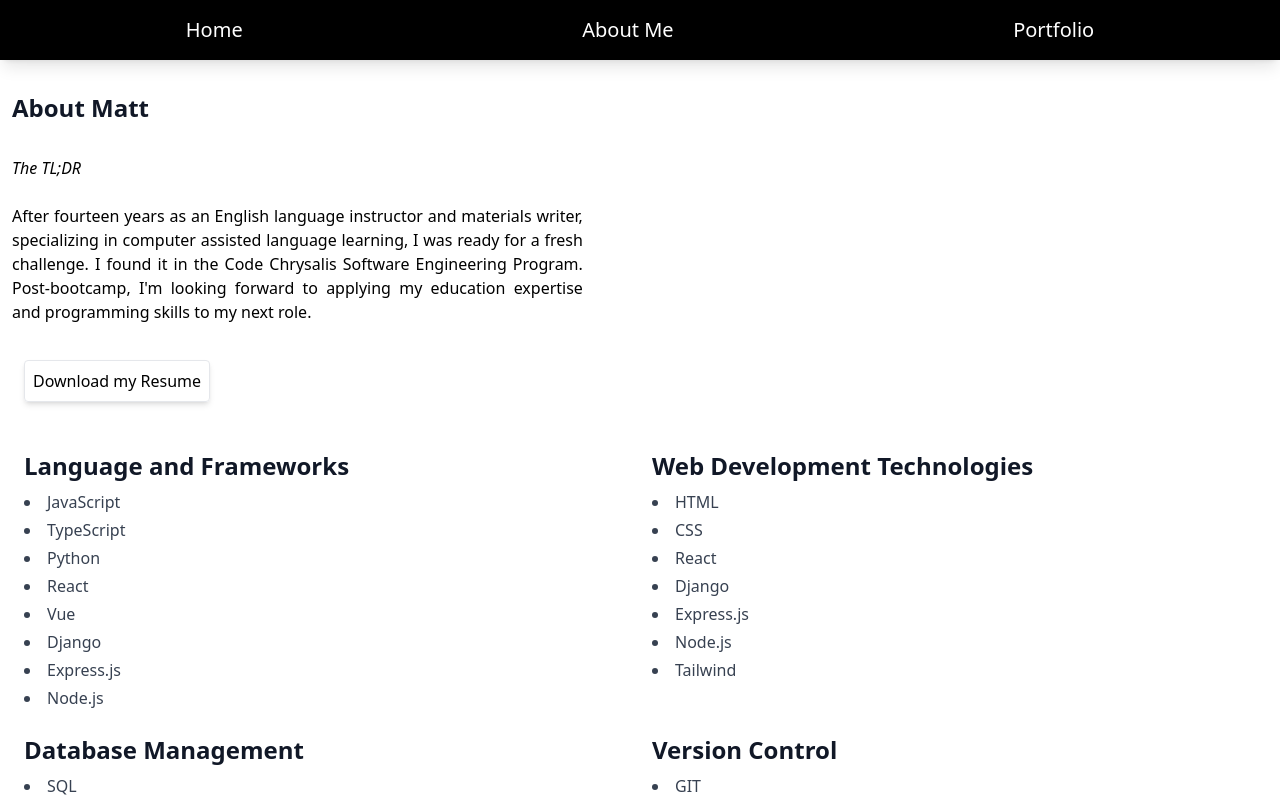
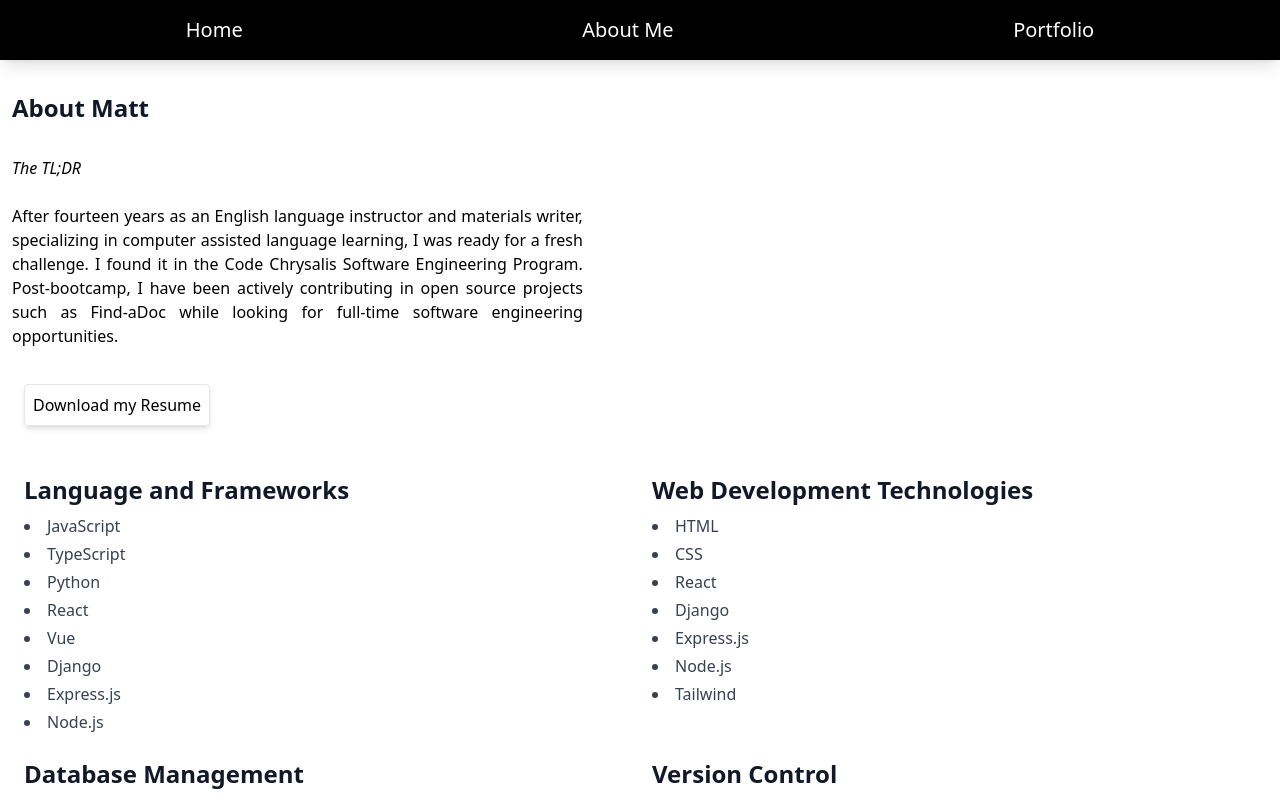
Before and after one commit to ShizuokaTerrier/vue-portfolio-site, a Vue app in the folder vue-portfolio-matt/: page /about in a window 1280 px wide. Shown: the top 800 px of the page. Built offline with nearby package versions, Linux system fonts and the light colour scheme.

Commit message:
chore: update portfolio item and about me info

```diff
--- a/vue-portfolio-matt/src/components/AboutMattBio.vue
+++ b/vue-portfolio-matt/src/components/AboutMattBio.vue
@@ -6,8 +6,9 @@
       After fourteen years as an English language instructor and materials
       writer, specializing in computer assisted language learning, I was ready
       for a fresh challenge. I found it in the Code Chrysalis Software
-      Engineering Program. Post-bootcamp, I'm looking forward to applying my
-      education expertise and programming skills to my next role.
+      Engineering Program. Post-bootcamp, I have been actively contributing in
+      open source projects such as Find-aDoc while looking for full-time
+      software engineering opportunities.
     </p>
     <button
       class="m-6 px-2 py-2 bg-transparent hover:bg-slate-800 hover:text-white border rounded shadow-md"
--- a/vue-portfolio-matt/src/components/PortfolioItems.vue
+++ b/vue-portfolio-matt/src/components/PortfolioItems.vue
@@ -55,6 +55,13 @@
         >
           Our Japan Life Github Page
         </a>
+        <a
+          class="text-white bg-gray-800 hover:bg-gray-900 focus:outline-none focus:ring-4 focus:ring-gray-300 font-medium rounded-full text-sm px-5 py-2.5 me-2 mb-2 dark:bg-gray-800 dark:hover:bg-gray-700 dark:focus:ring-gray-700 dark:border-gray-700"
+          href="https://www.findadoc.jp/"
+          target="_blank"
+        >
+          Find-a-Doc Website
+        </a>
       </div>
       <p class="p-4 text-center max-w-prose mx-auto my-4">
         Find A Doc is an NPO open source project with the goal of helping all
```
